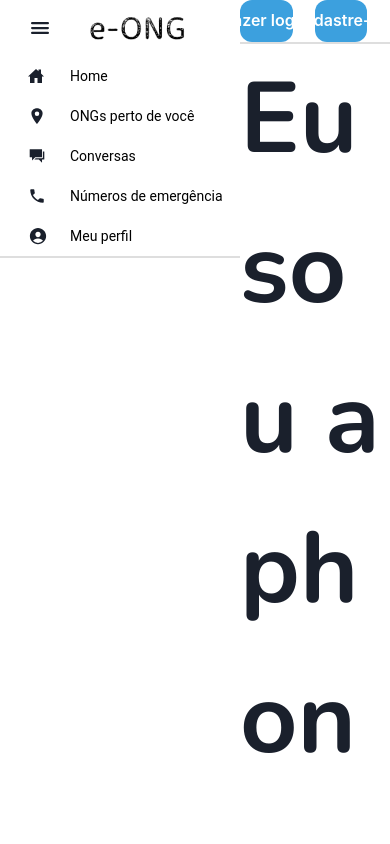
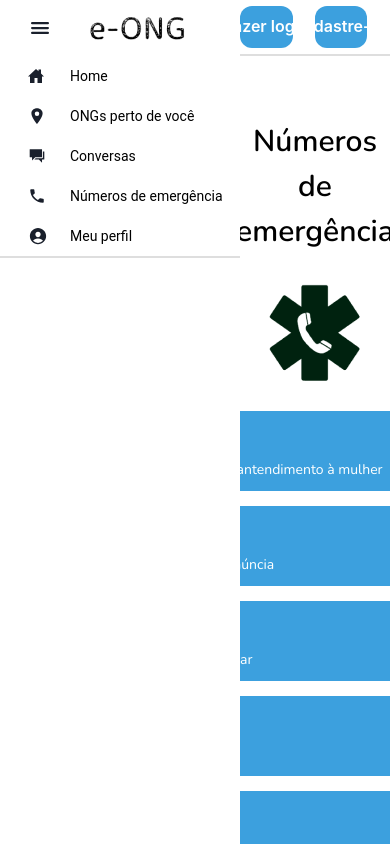
Before and after one commit to lugablima/e-ong-front, a React (Create React App) app: page /phones in a window 390 px wide. Shown: the top 844 px of the page. Built offline with nearby package versions, Linux system fonts and the light colour scheme.

Commit message:
feat: add phones page layout

```diff
--- /dev/null
+++ b/src/components/Card/PhoneCard.tsx
@@ -0,0 +1,29 @@
+import { Flex, Text } from "@chakra-ui/react";
+
+interface Props {
+  number: number;
+  description: string;
+}
+
+export default function PhoneCard({ number, description }: Props) {
+  return (
+    <Flex
+      direction="column"
+      justify="space-between"
+      w="348px"
+      h="80px"
+      bg="primary"
+      borderRadius="12px"
+      p="10px 0 14px 27px"
+      fontFamily="default"
+      color="tertiary"
+    >
+      <Text fontWeight="700" fontSize="25px">
+        {number}
+      </Text>
+      <Text fontWeight="400" fontSize="14px">
+        {description}
+      </Text>
+    </Flex>
+  );
+}
--- a/src/components/Header/Header.tsx
+++ b/src/components/Header/Header.tsx
@@ -5,6 +5,7 @@ import HeaderButton from "./HeaderButton";
 export default function Header() {
   return (
     <Flex
+      w="calc(100vw - 240px)"
       h="56px"
       bg="tertiary"
       pr="23px"
@@ -12,6 +13,10 @@ export default function Header() {
       align="center"
       columnGap="22px"
       borderBottom="2px solid rgba(0, 0, 0, 0.13)"
+      position="fixed"
+      top="0"
+      right="0"
+      zIndex="1"
     >
       <HeaderButton text="Fazer login" path="/sign-in" />
       <HeaderButton text="Cadastre-se" path="/sign-up" />
--- a/src/pages/HomePage.tsx
+++ b/src/pages/HomePage.tsx
@@ -35,7 +35,7 @@ function LocationMarker() {
 export default function HomePage() {
   return (
     <MapContainer
-      style={{ height: "calc(100vh - 56px)" }}
+      style={{ height: "calc(100vh - 56px)", marginTop: "56px" }}
       center={[-8.52795743904315, -55.91004811864883]}
       zoom={18}
       scrollWheelZoom
--- a/src/pages/PhonesPage.tsx
+++ b/src/pages/PhonesPage.tsx
@@ -1,9 +1,34 @@
-import { Text } from "@chakra-ui/react";
+import { Flex, Image, Text } from "@chakra-ui/react";
+
+import phoneIcon from "../assets/images/phone.png";
+import PhoneCard from "../components/Card/PhoneCard";
 
 export default function PhonesPage() {
   return (
-    <Text fontFamily="default" fontSize={100} fontWeight={700}>
-      Eu sou a phones page!
-    </Text>
+    <Flex
+      direction="column"
+      justify="flex-start"
+      align="center"
+      rowGap="15px"
+      p="119px 0 67px"
+      overflowY="auto"
+    >
+      <Text
+        fontFamily="default"
+        color="secondary"
+        fontWeight="600"
+        fontSize="30px"
+        textAlign="center"
+        mb="15px"
+      >
+        Números de emergência
+      </Text>
+      <Image src={phoneIcon} alt="Telefone de emergência" mb="15px" />
+      <PhoneCard number={180} description="Central de antendimento à mulher" />
+      <PhoneCard number={181} description="Disque Denúncia" />
+      <PhoneCard number={190} description="Polícia Militar  " />
+      <PhoneCard number={192} description="SAMU" />
+      <PhoneCard number={193} description="Bombeiro Militar" />
+    </Flex>
   );
 }
```
Also changed, not shown: src/assets/images/phone.png (added).
